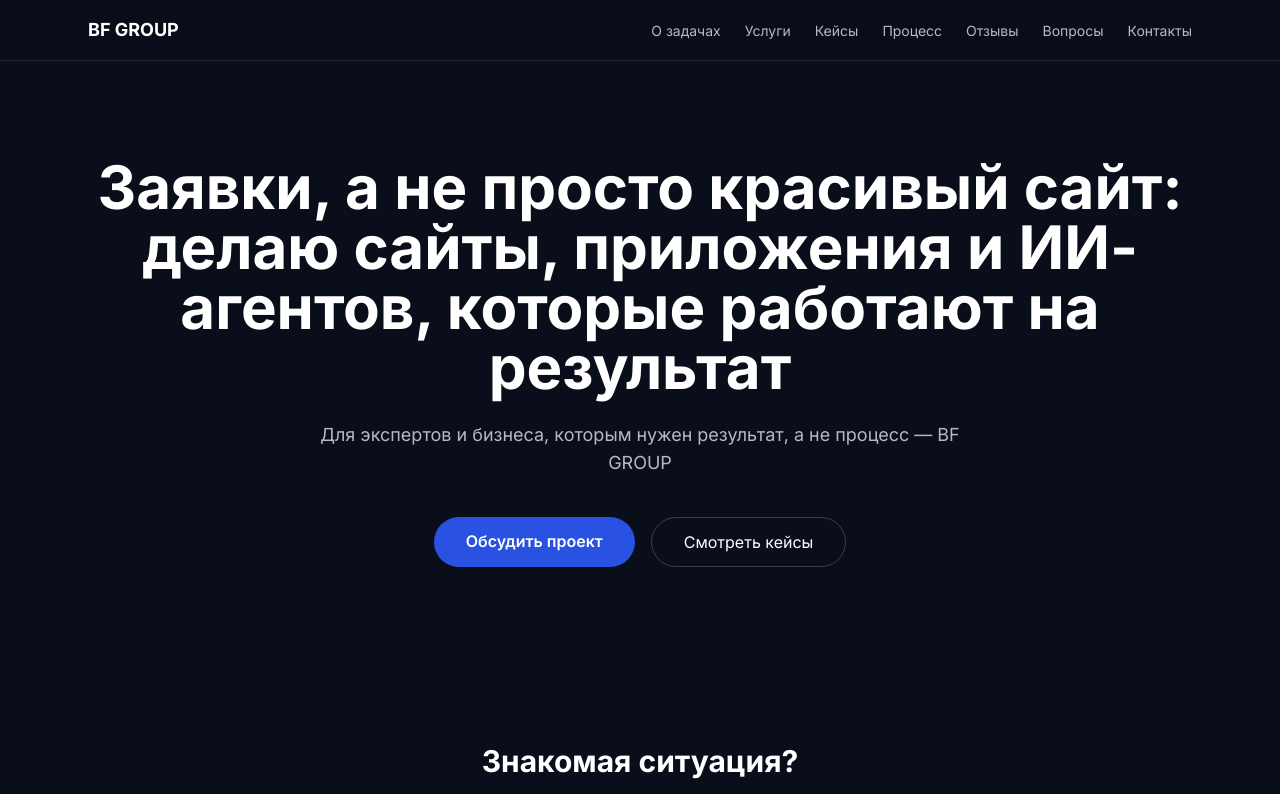
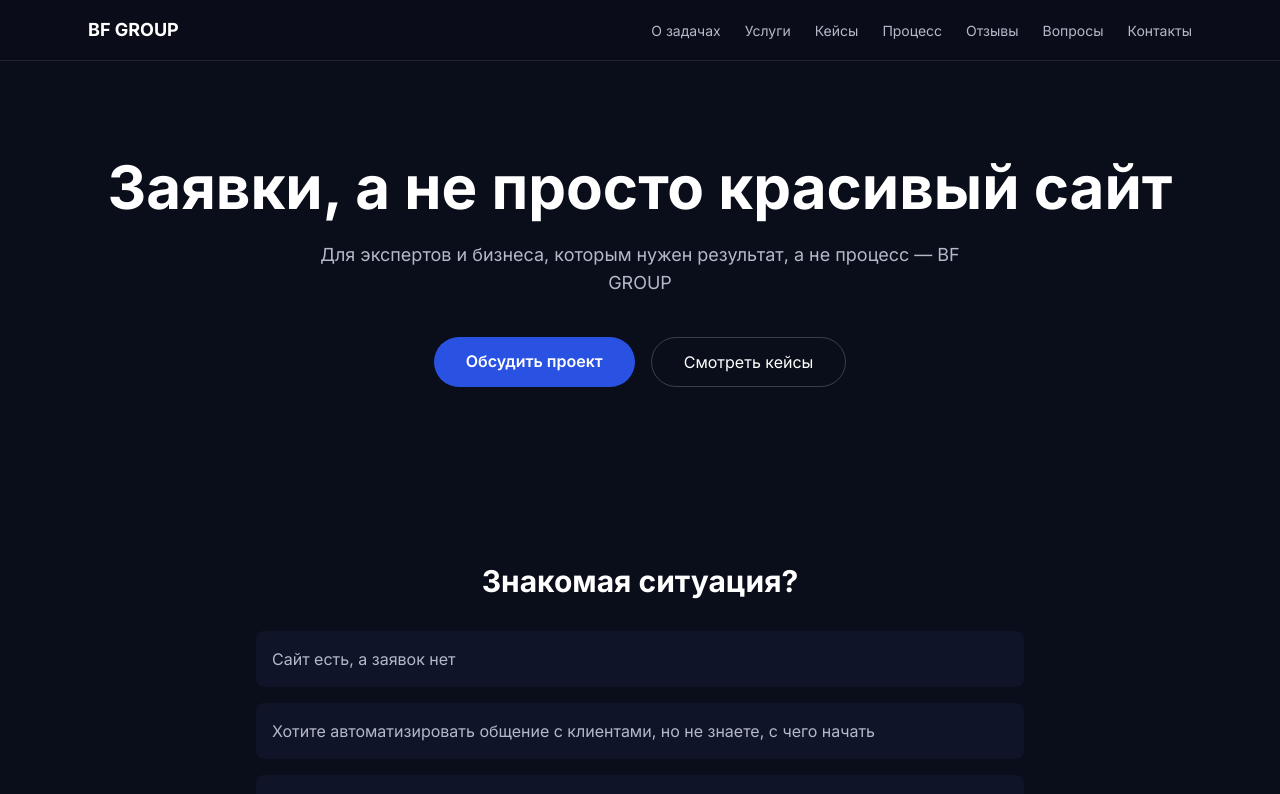
Before and after one commit to nvnbiz/bf-group-landing, a Next.js app: page / in a window 1280 px wide. Shown: the top 794 px of the page. Built offline with nearby package versions, Linux system fonts and the light colour scheme.

Commit message:
copy: shorten Hero headline to result-first phrase

```diff
--- a/components/sections/Hero.tsx
+++ b/components/sections/Hero.tsx
@@ -6,7 +6,7 @@ export function Hero() {
         className="absolute inset-0 -z-10 bg-[radial-gradient(circle_at_50%_20%,theme(colors.accent.violet/30%),transparent_60%)] motion-safe:animate-pulse motion-reduce:animate-none"
       />
       <h1 className="font-heading text-4xl font-bold text-text-primary md:text-6xl">
-        Заявки, а не просто красивый сайт: делаю сайты, приложения и ИИ-агентов, которые работают на результат
+        Заявки, а не просто красивый сайт
       </h1>
       <p className="mx-auto mt-6 max-w-2xl font-body text-lg text-text-secondary">
         Для экспертов и бизнеса, которым нужен результат, а не процесс — BF GROUP
```
